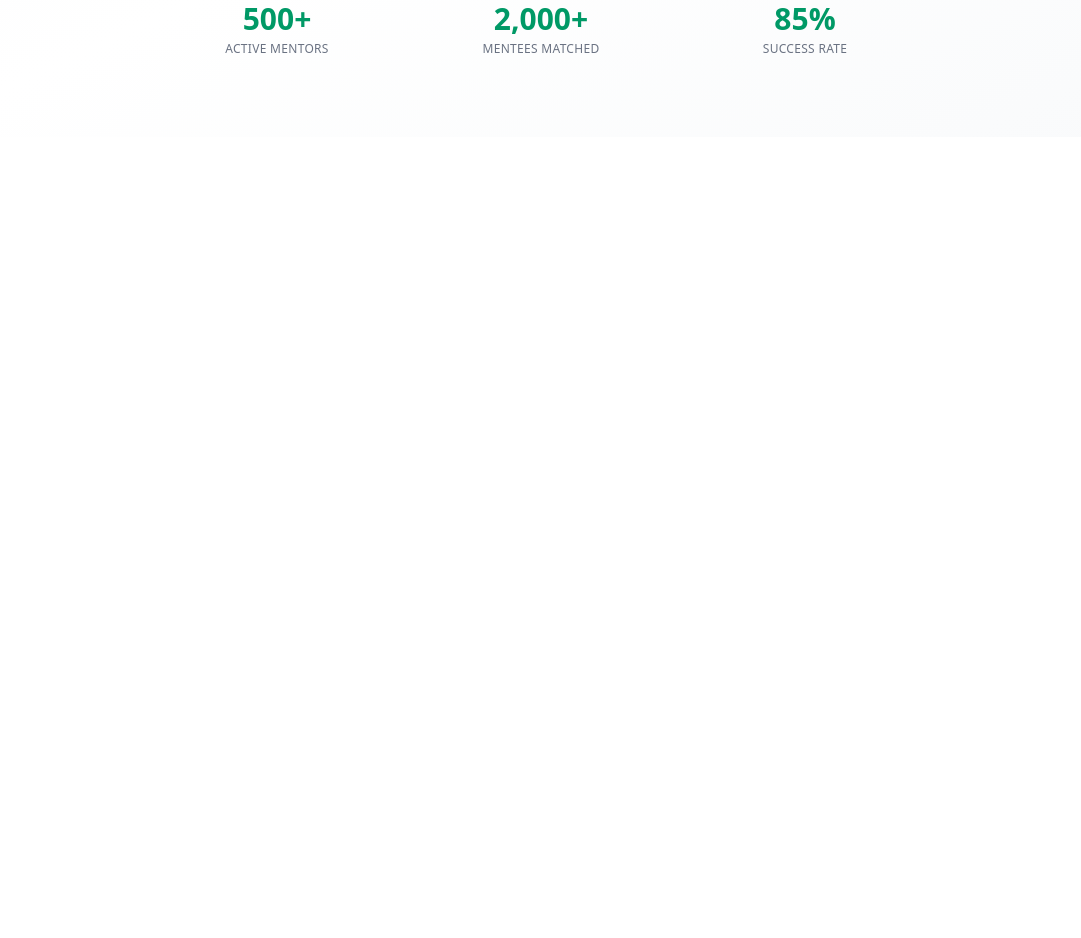
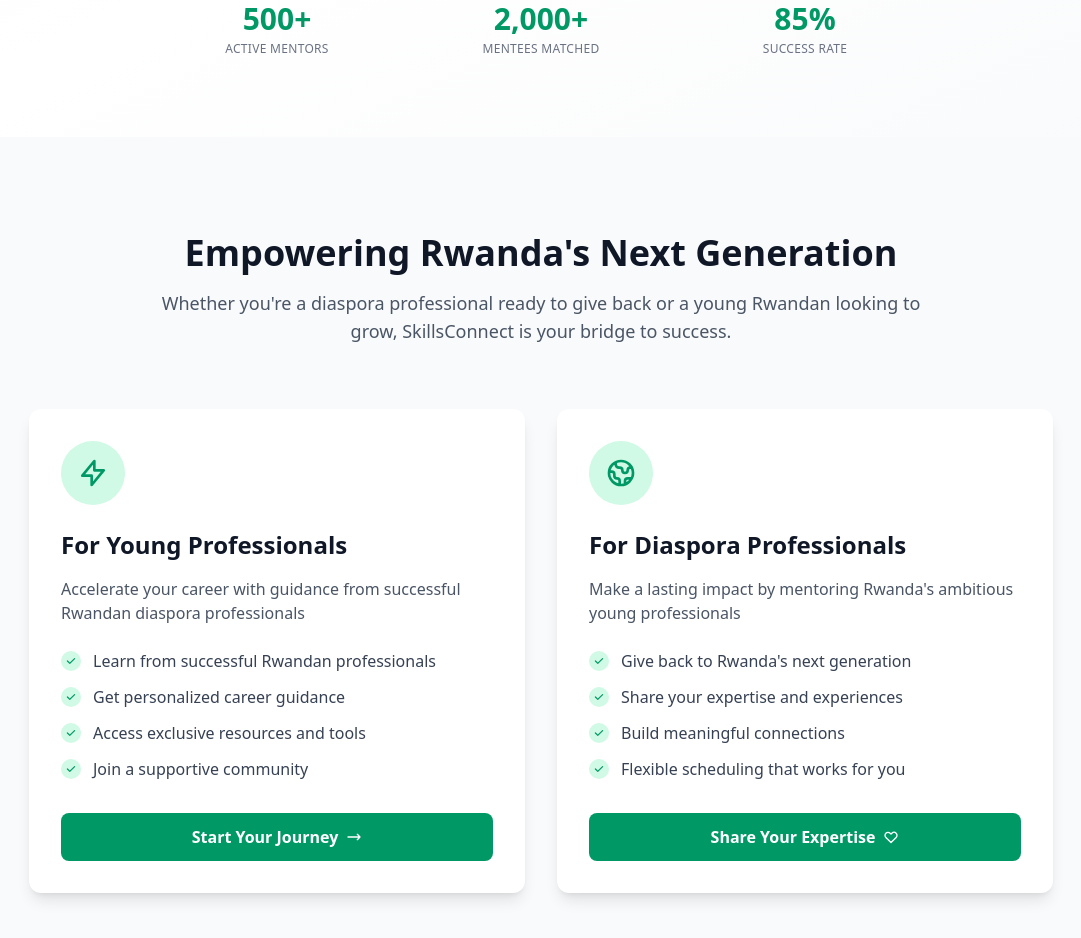
Before and after one commit to Hanki-C2U/hanki-web, a React (Vite) app: page / in a window 1280 px wide. Shown: the part 540-1478 px from the top of the page, without its empty margins (99-1180 px from the left). Before the commit the page ends 800 px from the top, so only its background shows below. Built offline with nearby package versions, Linux system fonts and the light colour scheme.

Commit message:
added whoItsFor component and rendered it in LandingPage as WhoItsFor section

```diff
--- /dev/null
+++ b/src/components/WhoItsFor.tsx
@@ -0,0 +1,145 @@
+export default function WhoItsFor() {
+  return (
+    <section className="bg-gray-50 py-16 lg:py-24">
+      <div className="max-w-6xl mx-auto px-4 sm:px-6 lg:px-8">
+        {/* Section Header */}
+        <div className="text-center mb-16">
+          <h2 className="text-3xl md:text-4xl font-bold text-gray-900 mb-4">
+            Empowering Rwanda's Next Generation
+          </h2>
+          <p className="text-lg text-gray-600 max-w-3xl mx-auto">
+            Whether you're a diaspora professional ready to give back or a young Rwandan
+            looking to grow, SkillsConnect is your bridge to success.
+          </p>
+        </div>
+
+        {/* Cards Grid */}
+        <div className="grid md:grid-cols-2 gap-8 max-w-5xl mx-auto">
+          {/* Young Professionals Card */}
+          <div className="bg-white rounded-xl shadow-lg p-8 hover:shadow-xl transition-all duration-300">
+            {/* Icon */}
+            <div className="w-16 h-16 bg-emerald-100 rounded-full flex items-center justify-center mb-6">
+              <svg className="w-8 h-8 text-emerald-600" fill="none" stroke="currentColor" viewBox="0 0 24 24">
+                <path strokeLinecap="round" strokeLinejoin="round" strokeWidth="2" d="M13 10V3L4 14h7v7l9-11h-7z" />
+              </svg>
+            </div>
+
+            <h3 className="text-2xl font-bold text-gray-900 mb-4">
+              For Young Professionals
+            </h3>
+            <p className="text-gray-600 mb-6">
+              Accelerate your career with guidance from successful
+              Rwandan diaspora professionals
+            </p>
+
+            {/* Feature List */}
+            <ul className="space-y-3 mb-8">
+              <li className="flex items-center gap-3">
+                <div className="w-5 h-5 bg-emerald-100 rounded-full flex items-center justify-center flex-shrink-0">
+                  <svg className="w-3 h-3 text-emerald-600" fill="currentColor" viewBox="0 0 20 20">
+                    <path fillRule="evenodd" d="M16.707 5.293a1 1 0 010 1.414l-8 8a1 1 0 01-1.414 0l-4-4a1 1 0 011.414-1.414L8 12.586l7.293-7.293a1 1 0 011.414 0z" clipRule="evenodd" />
+                  </svg>
+                </div>
+                <span className="text-gray-700">Learn from successful Rwandan professionals</span>
+              </li>
+              <li className="flex items-center gap-3">
+                <div className="w-5 h-5 bg-emerald-100 rounded-full flex items-center justify-center flex-shrink-0">
+                  <svg className="w-3 h-3 text-emerald-600" fill="currentColor" viewBox="0 0 20 20">
+                    <path fillRule="evenodd" d="M16.707 5.293a1 1 0 010 1.414l-8 8a1 1 0 01-1.414 0l-4-4a1 1 0 011.414-1.414L8 12.586l7.293-7.293a1 1 0 011.414 0z" clipRule="evenodd" />
+                  </svg>
+                </div>
+                <span className="text-gray-700">Get personalized career guidance</span>
+              </li>
+              <li className="flex items-center gap-3">
+                <div className="w-5 h-5 bg-emerald-100 rounded-full flex items-center justify-center flex-shrink-0">
+                  <svg className="w-3 h-3 text-emerald-600" fill="currentColor" viewBox="0 0 20 20">
+                    <path fillRule="evenodd" d="M16.707 5.293a1 1 0 010 1.414l-8 8a1 1 0 01-1.414 0l-4-4a1 1 0 011.414-1.414L8 12.586l7.293-7.293a1 1 0 011.414 0z" clipRule="evenodd" />
+                  </svg>
+                </div>
+                <span className="text-gray-700">Access exclusive resources and tools</span>
+              </li>
+              <li className="flex items-center gap-3">
+                <div className="w-5 h-5 bg-emerald-100 rounded-full flex items-center justify-center flex-shrink-0">
+                  <svg className="w-3 h-3 text-emerald-600" fill="currentColor" viewBox="0 0 20 20">
+                    <path fillRule="evenodd" d="M16.707 5.293a1 1 0 010 1.414l-8 8a1 1 0 01-1.414 0l-4-4a1 1 0 011.414-1.414L8 12.586l7.293-7.293a1 1 0 011.414 0z" clipRule="evenodd" />
+                  </svg>
+                </div>
+                <span className="text-gray-700">Join a supportive community</span>
+              </li>
+            </ul>
+
+            {/* CTA Button */}
+            <button className="w-full bg-emerald-600 hover:bg-emerald-700 text-white px-6 py-3 rounded-lg font-semibold transition-all duration-200 flex items-center justify-center gap-2">
+              Start Your Journey
+              <svg className="w-4 h-4" fill="none" stroke="currentColor" viewBox="0 0 24 24">
+                <path strokeLinecap="round" strokeLinejoin="round" strokeWidth="2" d="M17 8l4 4m0 0l-4 4m4-4H3" />
+              </svg>
+            </button>
+          </div>
+
+          {/* Diaspora Professionals Card */}
+          <div className="bg-white rounded-xl shadow-lg p-8 hover:shadow-xl transition-all duration-300">
+            {/* Icon */}
+            <div className="w-16 h-16 bg-emerald-100 rounded-full flex items-center justify-center mb-6">
+              <svg className="w-8 h-8 text-emerald-600" fill="none" stroke="currentColor" viewBox="0 0 24 24">
+                <path strokeLinecap="round" strokeLinejoin="round" strokeWidth="2" d="M3.055 11H5a2 2 0 012 2v1a2 2 0 002 2 2 2 0 012 2v2.945M8 3.935V5.5A2.5 2.5 0 0010.5 8h.5a2 2 0 012 2 2 2 0 104 0 2 2 0 012-2h1.064M15 20.488V18a2 2 0 012-2h3.064M21 12a9 9 0 11-18 0 9 9 0 0118 0z" />
+              </svg>
+            </div>
+
+            <h3 className="text-2xl font-bold text-gray-900 mb-4">
+              For Diaspora Professionals
+            </h3>
+            <p className="text-gray-600 mb-6">
+              Make a lasting impact by mentoring Rwanda's ambitious
+              young professionals
+            </p>
+
+            {/* Feature List */}
+            <ul className="space-y-3 mb-8">
+              <li className="flex items-center gap-3">
+                <div className="w-5 h-5 bg-emerald-100 rounded-full flex items-center justify-center flex-shrink-0">
+                  <svg className="w-3 h-3 text-emerald-600" fill="currentColor" viewBox="0 0 20 20">
+                    <path fillRule="evenodd" d="M16.707 5.293a1 1 0 010 1.414l-8 8a1 1 0 01-1.414 0l-4-4a1 1 0 011.414-1.414L8 12.586l7.293-7.293a1 1 0 011.414 0z" clipRule="evenodd" />
+                  </svg>
+                </div>
+                <span className="text-gray-700">Give back to Rwanda's next generation</span>
+              </li>
+              <li className="flex items-center gap-3">
+                <div className="w-5 h-5 bg-emerald-100 rounded-full flex items-center justify-center flex-shrink-0">
+                  <svg className="w-3 h-3 text-emerald-600" fill="currentColor" viewBox="0 0 20 20">
+                    <path fillRule="evenodd" d="M16.707 5.293a1 1 0 010 1.414l-8 8a1 1 0 01-1.414 0l-4-4a1 1 0 011.414-1.414L8 12.586l7.293-7.293a1 1 0 011.414 0z" clipRule="evenodd" />
+                  </svg>
+                </div>
+                <span className="text-gray-700">Share your expertise and experiences</span>
+              </li>
+              <li className="flex items-center gap-3">
+                <div className="w-5 h-5 bg-emerald-100 rounded-full flex items-center justify-center flex-shrink-0">
+                  <svg className="w-3 h-3 text-emerald-600" fill="currentColor" viewBox="0 0 20 20">
+                    <path fillRule="evenodd" d="M16.707 5.293a1 1 0 010 1.414l-8 8a1 1 0 01-1.414 0l-4-4a1 1 0 011.414-1.414L8 12.586l7.293-7.293a1 1 0 011.414 0z" clipRule="evenodd" />
+                  </svg>
+                </div>
+                <span className="text-gray-700">Build meaningful connections</span>
+              </li>
+              <li className="flex items-center gap-3">
+                <div className="w-5 h-5 bg-emerald-100 rounded-full flex items-center justify-center flex-shrink-0">
+                  <svg className="w-3 h-3 text-emerald-600" fill="currentColor" viewBox="0 0 20 20">
+                    <path fillRule="evenodd" d="M16.707 5.293a1 1 0 010 1.414l-8 8a1 1 0 01-1.414 0l-4-4a1 1 0 011.414-1.414L8 12.586l7.293-7.293a1 1 0 011.414 0z" clipRule="evenodd" />
+                  </svg>
+                </div>
+                <span className="text-gray-700">Flexible scheduling that works for you</span>
+              </li>
+            </ul>
+
+            {/* CTA Button */}
+            <button className="w-full bg-emerald-600 hover:bg-emerald-700 text-white px-6 py-3 rounded-lg font-semibold transition-all duration-200 flex items-center justify-center gap-2">
+              Share Your Expertise
+              <svg className="w-4 h-4" fill="none" stroke="currentColor" viewBox="0 0 24 24">
+                <path strokeLinecap="round" strokeLinejoin="round" strokeWidth="2" d="M4.318 6.318a4.5 4.5 0 000 6.364L12 20.364l7.682-7.682a4.5 4.5 0 00-6.364-6.364L12 7.636l-1.318-1.318a4.5 4.5 0 00-6.364 0z" />
+              </svg>
+            </button>
+          </div>
+        </div>
+      </div>
+    </section>
+  );
+}
--- a/src/pages/LandingPage.tsx
+++ b/src/pages/LandingPage.tsx
@@ -1,11 +1,13 @@
 import Header from "../components/Header";
 import Hero from "../components/Hero";
+import WhoItsFor from "../components/WhoItsFor";
 
 export default function LandingPage() {
   return (
     <>
     <Header/>
     <Hero/>
+    <WhoItsFor />
     </>
   )
 }
```
